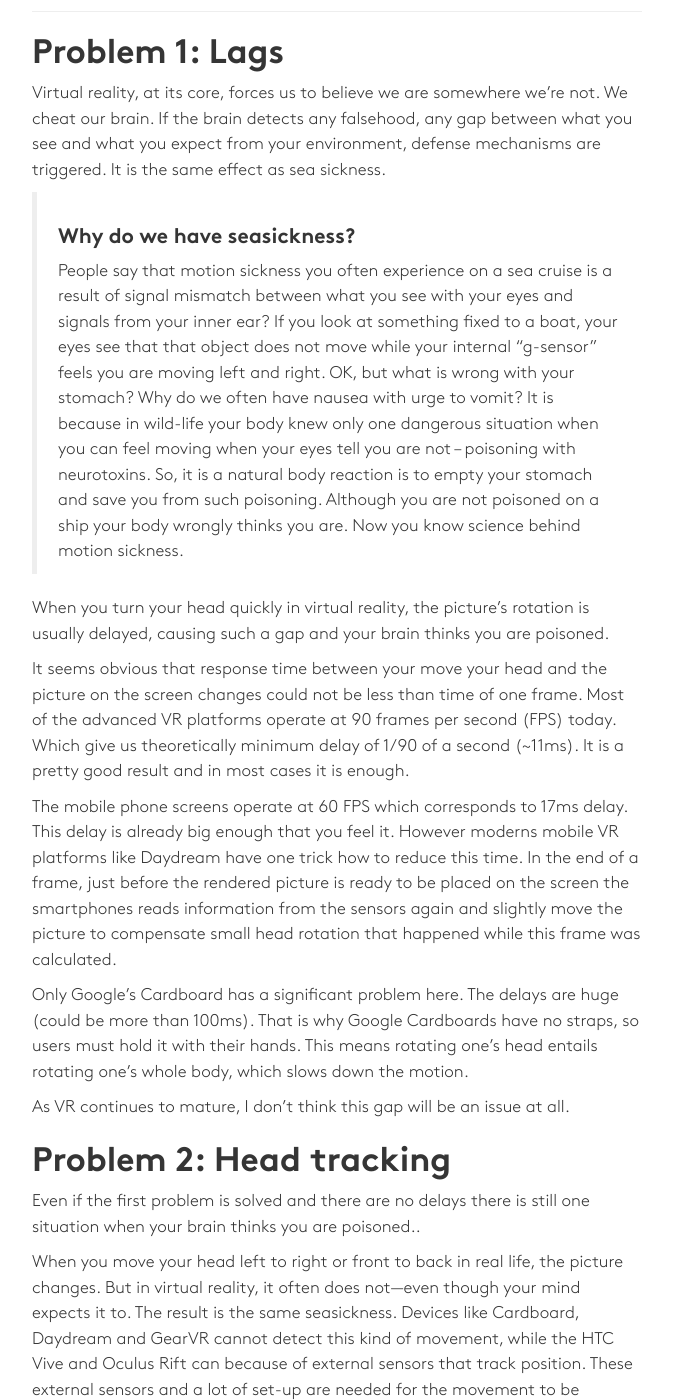
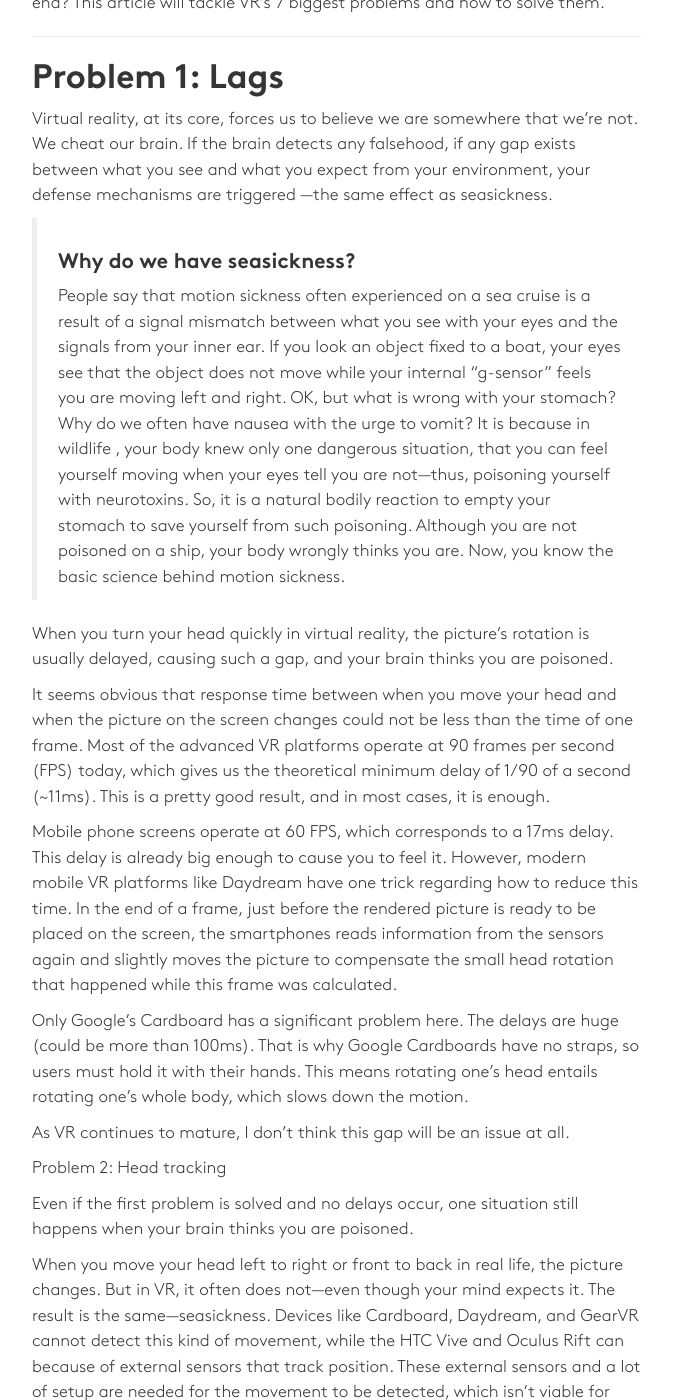
Before and after one commit to MELScience/blog.melscience.com, a Jekyll site: the page built from en/2017-04-10-bigges-problems-with-virtual-reality.md, in a window 1280 px wide and 1400 px high, scrolled down 666 px. Shown: the whole window, without its empty margins (143-816 px from the left). Built offline with Jekyll 4.4.1, drawn with Linux system fonts in a browser that asks for light colours; nearby versions of some CDN libraries; comment, search, counter and statistics services are not loaded; some of the changed text lies outside the part shown.

Commit message:
Final text editing

```diff
--- a/en/2017-04-10-bigges-problems-with-virtual-reality.md
+++ b/en/2017-04-10-bigges-problems-with-virtual-reality.md
@@ -9,68 +9,69 @@ language: en
 post-id: 2017-04-10
 publish-status: not-published
 ---
-Imagine putting on a headset and being able to walk through the floorplan of a not-yet-built building or float through outer space. Pretty awesome, huh? I remember similar excitement back in 2004 when I hold one of the first smartphones or in 2010 when I got my first 3D TV.
+Imagine putting on a headset and being able to walk through the floor plan of a not-yet-built building or float through outer space. Pretty awesome, huh? I remember a similar excitement back in 2004 when I held one of the first smartphones and in 2010 when I got my first 3D TV.
 
-Yes, the first smartphones in 2004 and the first 3D TV sets in 2010 had many early day problems, similar to the problems virtual reality has today. But we believed that they would be solved soon and this technology would conquer the world.
+Yes, the first smartphones in 2004 and the first 3D TV sets in 2010 had many early problems, similar to the problems virtual reality (VR) has today. But we believed that they would be solved soon and that those technologies could conquer the world.
 
-It happened with smartphones, but has not happen with 3D TV. What will happen with VR? What are the main problems with VR? Will it overcome the significant hurdles it has today or some of these problems will kill VR in the end?
+It happened with smartphones but has not happened with 3D TV. What will happen with VR? What are the main problems with VR? Will it overcome the significant hurdles it has today, or will some of these problems kill VR in the end? This article will tackle VR's 7 biggest problems and how to solve them.
+
 <!-- more -->
 
 ---
 
 ## Problem 1: Lags
 
-Virtual reality, at its core, forces us to believe we are somewhere we're not. We cheat our brain. If the brain detects any falsehood, any gap between what you see and what you expect from your environment, defense mechanisms are triggered. It is the same effect as sea sickness.
+Virtual reality, at its core, forces us to believe we are somewhere that we’re not. We cheat our brain. If the brain detects any falsehood, if any gap exists between what you see and what you expect from your environment, your defense mechanisms are triggered —the same effect as seasickness.
 
 > ### Why do we have seasickness?
-> People say that motion sickness you often experience on a sea cruise is a result of signal mismatch
-> between what you see with your eyes and signals from your inner ear? If you look at something fixed to a
-> boat, your eyes see that that object does not move while your internal “g-sensor” feels you are moving left
-> and right.
-> OK, but what is wrong with your stomach? Why do we often have nausea with urge to vomit?
-> It is because in wild-life your body knew only one dangerous situation when you can feel moving when your
-> eyes tell you are not – poisoning with neurotoxins. So, it is a natural body reaction is to empty your
-> stomach and save you from such poisoning. Although you are not poisoned on a ship your body wrongly thinks
-> you are. Now you know science behind motion sickness.
+> People say that motion sickness often experienced on a sea cruise is a result
+> of a signal mismatch between what you see with your eyes and the signals from
+> your inner ear. If you look an object fixed to a boat, your eyes see that the
+> object does not move while your internal “g-sensor” feels you are moving left
+> and right. OK, but what is wrong with your stomach? Why do we often have nausea
+> with the urge to vomit? It is because in wildlife , your body knew only one
+> dangerous situation, that you can feel yourself moving when your eyes tell you
+> are not—thus, poisoning yourself with neurotoxins. So, it is a natural bodily
+> reaction to empty your stomach to save yourself from such poisoning. Although
+> you are not poisoned on a ship, your body wrongly thinks you are. Now, you know
+> the basic science behind motion sickness.
 
-When you turn your head quickly in virtual reality, the picture's rotation is usually delayed, causing such a gap and your brain thinks you are poisoned.
+When you turn your head quickly in virtual reality, the picture’s rotation is usually delayed, causing such a gap, and your brain thinks you are poisoned.
 
-It seems obvious that response time between your move your head and the picture on the screen changes could not be less than time of one frame. Most of the advanced VR platforms operate at 90 frames per second (FPS) today. Which give us theoretically minimum delay of 1/90 of a second (~11ms). It is a pretty good result and in most cases it is enough.
+It seems obvious that response time between when you move your head and when the picture on the screen changes could not be less than the time of one frame. Most of the advanced VR platforms operate at 90 frames per second (FPS) today, which gives us the theoretical minimum delay of 1/90 of a second (~11ms). This is a pretty good result, and in most cases, it is enough.
 
-The mobile phone screens operate at 60 FPS which corresponds to 17ms delay. This delay is already big enough that you feel it. However moderns mobile VR platforms like Daydream have one trick how to reduce this time. In the end of a frame, just before the rendered picture is ready to be placed on the screen the smartphones reads information from the sensors again and slightly move the picture to compensate small head rotation that happened while this frame was calculated.
+Mobile phone screens operate at 60 FPS, which corresponds to a 17ms delay. This delay is already big enough to cause you to feel it. However, modern mobile VR platforms like Daydream have one trick regarding how to reduce this time. In the end of a frame, just before the rendered picture is ready to be placed on the screen, the smartphones reads information from the sensors again and slightly moves the picture to compensate the small head rotation that happened while this frame was calculated.
 
-Only Google's Cardboard has a significant problem here. The delays are huge (could be more than 100ms). That is why Google Cardboards have no straps, so users must hold it with their hands. This means rotating one's head entails rotating one's whole body, which slows down the motion.
+Only Google’s Cardboard has a significant problem here. The delays are huge (could be more than 100ms). That is why Google Cardboards have no straps, so users must hold it with their hands. This means rotating one’s head entails rotating one’s whole body, which slows down the motion.
 
-As VR continues to mature, I don't think this gap will be an issue at all.
+As VR continues to mature, I don’t think this gap will be an issue at all.
 
-## Problem 2: Head tracking
+Problem 2: Head tracking
 
-Even if the first problem is solved and there are no delays there is still one situation
-when your brain thinks you are poisoned..
+Even if the first problem is solved and no delays occur, one situation still happens when your brain thinks you are poisoned.
 
-When you move your head left to right or front to back in real life, the picture changes. But in virtual reality, it often does not—even though your mind expects it to. The result is the same seasickness. Devices like Cardboard, Daydream and GearVR cannot detect this kind of movement, while the HTC Vive and Oculus Rift can because of external sensors that track position. These external sensors and a lot of set-up are needed for the movement to be detected, which isn't viable for mass adoption.
+When you move your head left to right or front to back in real life, the picture changes. But in VR, it often does not—even though your mind expects it. The result is the same—seasickness. Devices like Cardboard, Daydream, and GearVR cannot detect this kind of movement, while the HTC Vive and Oculus Rift can because of external sensors that track position. These external sensors and a lot of setup are needed for the movement to be detected, which isn’t viable for mass adoption.
 
-The solution will come when platforms can detect movement without external sensors—something that's called "inside-out tracking." It is the holy grail of Virtual Reality for 2017. Currently, Microsoft is the only company that has released inside tracking, through its HoloLens. Google and Facebook are both working on this as well, though. Look for example at this promising technology called Google Tango that can detect device position inside a room:
+The solution will come when platforms can detect movement without external sensors—something that’s called “inside-out tracking.” It is the holy grail of Virtual Reality for 2017. Currently, Microsoft is the only company that has released inside tracking, through its HoloLens. Google and Facebook are both working on this as well, though. An example of this promising technology is called Google Tango, which can detect device position inside a room:
 
 <iframe width="640" height="360" src="http://www.youtube.com/embed/Qe10ExwzCqk?start=73&rel=0" frameborder="0" allowfullscreen></iframe>
 <br>
 
-As a result, I expect that by the end of the year, most platforms will get inside tracking.
+As a result, I expect that by the end of the year most platforms will get inside-out tracking.
 
 ## Problem 3: Eye focusing
 
-Let's assume the first two problems are completelly solved. What else can visually hint our brain that it is cheated and this virtual reality is not real?
+Let’s assume the first two problems are completely solved. What else can visually hint our brain that it is cheated and this VR is not real?
 
-In VR, the screen gives two pictures for your eyes—one display for the left and one for the right. One thing lacking, though, is the ability to focus on different things within those pictures, like you do in real life. When you focus on a close object everything on the background becomes blured and vice versa:
+In VR, the screen gives two pictures for your eyes—one display for the left and one for the right. One thing lacking, though, is the ability to focus on different things within those pictures, like you do in real life. When you focus on a close object, everything in the background becomes blured and vice versa:
 
 <img src="/images/vrproblems-focusung.jpg" width="600" height="269" alt="Focusing on different objects lead to different bluring">
 
+The same problem exists in 3D movies, but it’s not as big of a deal. From a focusing point of view, something that is 30 feet away doesn’t look all that different from something that is 300 feet away. But when the difference is between something that’s 30 feet away and something 3 feet away—which happens often in VR—the difference is huge.
 
-The same problem exists in 3D movies, but it's not as big of a deal. From a focusing point of view, something that is 30 feet away doesn't look all that different from something that is 300 feet away. But when the difference is between something that's 30 feet away and something 3 feet away—which happens often in VR—the difference is huge.
+One solution to this is eye tracking, which is where small cameras inside VR headsets track the user’s eyes and change the picture’s focus based on where they are looking. Eye tracking is also useful because rendering objects in peripheral vision in lower quality saves GPU resources.
 
-One solution to this is eye tracking, which is where small cameras inside VR headsets track the user's eyes change the picture's focus based on where they are looking. Eye tracking is also useful because rendering objects in peripheral vision in lower quality saves GPU resources.
-
-The second solution is called "light field," which is when the picture itself has the same light field as an object, so you can focus on different parts. It's kind of like a hologram instead of a picture. People say Magic Leap has light field prototypes working, but those are just rumors; there is no real product yet. I believe we will probably we will see the first commercial light field devices in about two to three years, but that it will take closer to five years to make those products good.
+The second solution is called “light field,” which is when the picture itself has the same light field as an object, so you can focus on different parts. It’s kind of like a hologram instead of a picture. People say Magic Leap has light field prototypes working, but those are just rumors; no real product is out yet. I believe we will probably see the first commercial light field devices in about 2-3 years, but it will take closer to 5 years to make those products of good quality.
 
 ## Problem 4: Low resolution
 
@@ -82,15 +83,15 @@ Do you remember how Steve Jobs introduced iPhone 4 with retina display back in 2
 <iframe width="640" height="360" src="http://www.youtube.com/embed/j0L3LDabve8?start=2200&rel=0" frameborder="0" allowfullscreen></iframe>
 <br>
 
-But a smartphone only has to cover about 1% of your view. With virtual reality, reaching "retina display" is much more challenging; the screen is projected to almost your entire retina. That is much, much more than what existing hardware can handle. We do not have screens with such resolutions; we do not have graphics cards that can generate such high-resolution pictures in real time; we do not have cables that can transfer such videos.
+But a smartphone only has to cover about 1% of your view. With VR, reaching “retina display” is much more challenging; the screen is projected to almost your entire retina. That is much, much more than what existing hardware can handle. We do not have screens with such resolutions; we do not have graphics cards that can generate such high-resolution pictures in real-time; and we do not have cables that can transfer such videos.
 
-I think it will take almost ten years to get retina quality in VR. The good news is that virtual reality can enjoy success without super-high quality. And as it does, demand for improved quality in VR will actually drive progress in computer hardware.
+I think it will take nearly 10 years to get retina quality in VR. The good news is that VR can enjoy success without super-high quality. And as it does, demand for improved quality in VR will actually drive progress in computer hardware.
 
 ## Problem 5: Cables
 
-As mentioned earlier, many VR platforms need a computer, sensors mounted on walls, and must be connected to the computer and cables. This is true of the Rift and HTC Vive, which hurts their mass market prospects. It also hurts applications like education; imagine a classroom of 30 kids. If each needs cables and computers to use VR, it's not viable.
+As mentioned earlier, many VR platforms need a computer with sensors mounted on walls that must be connected to the computer and cables. This is true of the Rift and HTC Vive, which hurts their mass market prospects. It also hurts applications like education. Imagine a classroom of 30 kids: if each needs cables and computers to use VR, it’s not viable.
 
-Mobile and wireless VR solve this problem. The problem with wireless platforms is that it's not possible to transfer high-res content wirelessly. I believe cables will remain a part of VR for several years for this reason. But mass market solutions—more casual headsets—will be able to build in CPU and GPU and offer plug-and-play virtual reality within a year or two.
+Mobile and wireless VR solve this problem. The problem with wireless platforms is that it’s not possible to transfer high-res content wirelessly. I believe cables will remain a part of VR for several years for this reason. But mass market solutions—more casual headsets—will be able to build in CPU and GPU and offer plug-and-play virtual reality within a year or two.
 
 ## Problem 6: No good input
 
@@ -104,20 +105,20 @@ In the early days of smartphones, everyone used a stylus to write. Then, Steve J
 <iframe width="640" height="360" src="http://www.youtube.com/embed/9hUIxyE2Ns8?start=405&rel=0" frameborder="0" allowfullscreen></iframe>
 <br>
 
-There is a similar situation in VR; we use handheld controllers for the VR devices like HTC Vive or Oculus Rift. In order for VR to get rid of its stylus equivalent, hand-tracking technology has a ways to go. Leap Motion has hand-tracking technology, but it's still not good enough for the mass market.
+A similar situation occurs in VR; we use handheld controllers for the VR devices like HTC Vive or Oculus Rift. In order for VR to get rid of its stylus equivalent, hand-tracking technology has a way to go. Leap Motion has hand-tracking technology, but it’s still not good enough for the mass market.
 
 <iframe width="640" height="360" src="http://www.youtube.com/embed/rnlCGw-0R8g?start=15&rel=0" frameborder="0" allowfullscreen></iframe>
 <br>
 
-Google Daydream and latest the GearVR pointer controllers are a very interesting option, because they allow users to hold their hands in comfortable position. This is important, because holding your hands out in front of you for an hour can get tiring. (Try it!) I believe in two to four years, we will get robust hand tracking with built-in cameras. But I also believe we need to find some creative solution for input problem in VR, because even hand-tracking technology doesn't solve the fatigue issue.
+Google Daydream and latest the GearVR pointer controllers are a very interesting option because they allow users to hold their hands in a comfortable position. This is important, because holding your hands out in front of you for an hour can get tiring. (Try it!) I believe in 2 to 4 years, we will get robust hand tracking with built-in cameras. But I also believe we need to find some creative solution for input problem in VR, because even hand-tracking technology doesn’t solve the fatigue issue.
 
 ## Problem 7: Disconnected from the real word
 
-Smartphones are true everyday devices; they have a social aspect and can be used while waiting on the bus or walking around. VR, on the other hand, completely disconnects you from reality. In many situations (like sitting on transit or in a boring meeting) it is socially unacceptable to use VR, even though a smartphone would be considered fine.
+Smartphones are true everyday devices; they have a social aspect and can be used while waiting on the bus or walking around. VR, on the other hand, completely disconnects you from reality. In many situations (like sitting on transit or in a boring meeting), it is socially unacceptable to use VR, even though a smartphone would be considered fine.
 
-This is a fundamental problem of VR that cannot be solved. Instead, the only solution is augmented reality (AR), but that's an entirely different technology, and one with no mass market products available yet. Still, everyone believes that one day they will come. Imagine, for instance, AR through some kind of glasses you could always wear.
+This is a fundamental problem of VR that cannot be solved. Instead, the only solution is augmented reality (AR), but that’s an entirely different technology, and one with no mass market products available yet. Still, everyone believes that one day they will come. Imagine, for instance, AR through some kind of glasses you could always wear.
 
-Of course, those glasses will likely come with their own hurdles that we'll need to solve.
+Of course, those glasses will likely come with their own hurdles that we’ll need to solve.
 
 <iframe width="640" height="360" src="http://www.youtube.com/embed/lK_cdkpazjI?rel=0" frameborder="0" allowfullscreen></iframe>
 <br>
```
